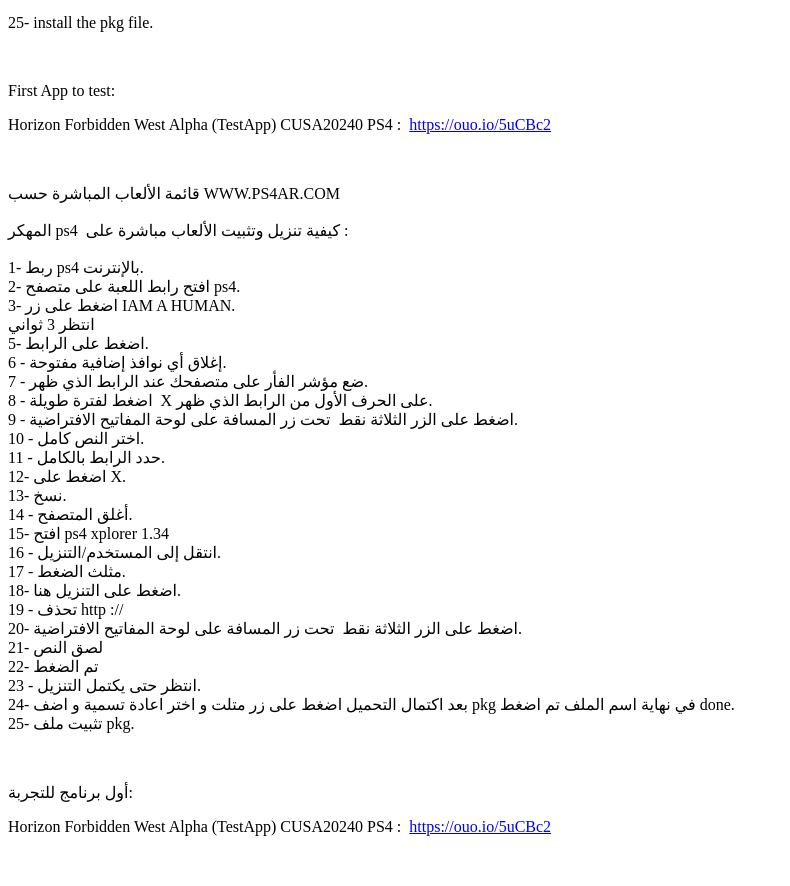
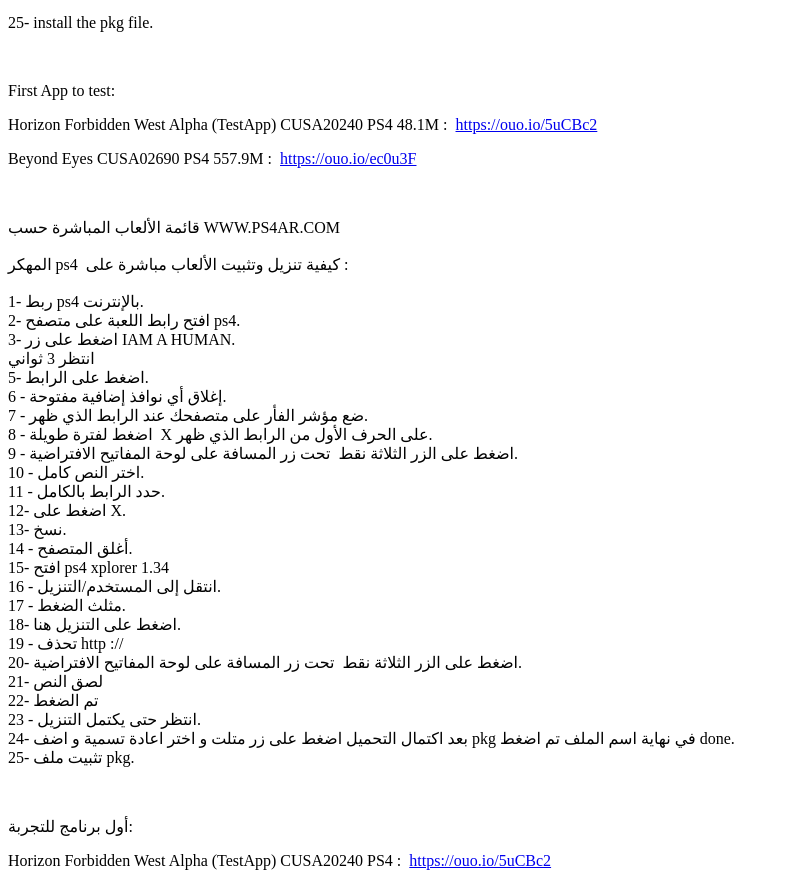
Before and after one commit to ps4arab/directgames, a plain HTML site: page index.html in a window 1280 px wide. Shown: the part 946-1832 px from the top of the page, without its empty margins (0-790 px from the left). Before the commit the page ends 1798 px from the top, so only its background shows below. Drawn offline with Linux system fonts and the light colour scheme.

Commit message:
Update index.html

```diff
--- a/index.html
+++ b/index.html
@@ -33,7 +33,8 @@
 <p><span>25- install the pkg file.</span></p>
 <p>&nbsp;</p>
 <p><span>First App to test:</span></p>
-<p><span>Horizon Forbidden West Alpha (TestApp) CUSA20240 PS4 : &nbsp;<a href="https://ouo.io/5uCBc2">https://ouo.io/5uCBc2</a></span></p>
+<p><span>Horizon Forbidden West Alpha (TestApp) CUSA20240 PS4 48.1M : &nbsp;<a href="https://ouo.io/5uCBc2">https://ouo.io/5uCBc2</a></span></p>
+<p><span>Beyond Eyes CUSA02690 PS4 557.9M : &nbsp;<a href="https://ouo.io/5uCBc2">https://ouo.io/ec0u3F</a></span></p>
 <p>&nbsp;</p>
 <div><span>قائمة الألعاب المباشرة حسب WWW.PS4AR.COM</span></div>
 <div><span>&nbsp;</span></div>
```
